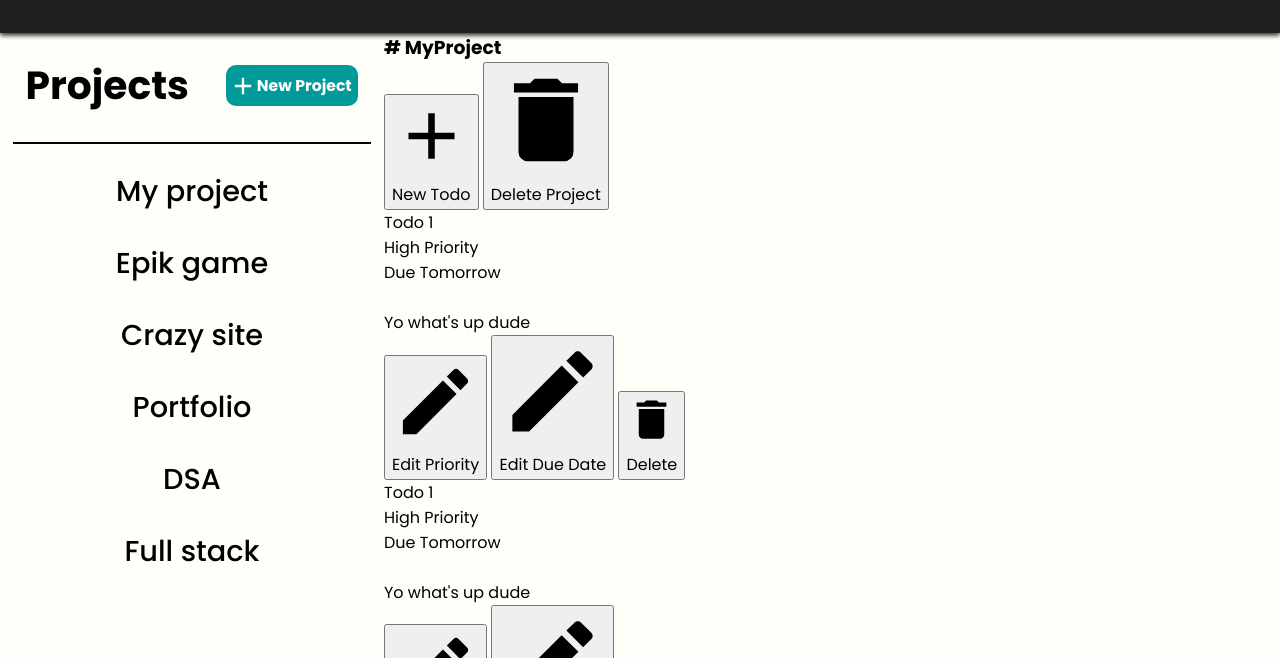
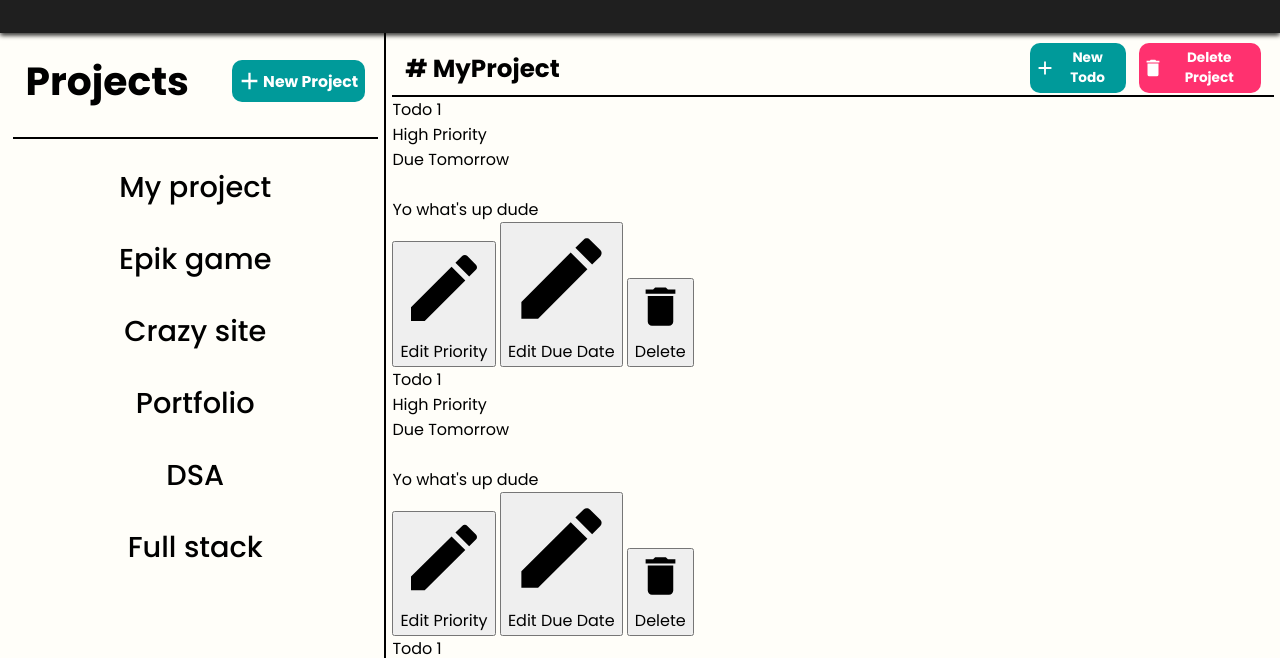
Before and after one commit to Ani0o/odin-todo-list, a website built with webpack: page src/template.html in a window 1280 px wide. Shown: the part 111-769 px from the top of the page. Built offline with nearby package versions, Linux system fonts and the light colour scheme.

Commit message:
Add styles for the header of the todo section

```diff
--- a/src/styles.css
+++ b/src/styles.css
@@ -56,7 +56,8 @@ button, input {
 .side-nav {
     display: grid;
     grid-template-rows: 10vh 1fr;
-    padding: 1vw 1vw;
+    padding: 1vh 1vw;
+    padding-right: 0.5vw;
 }
 
 /* Nav Header */
@@ -138,3 +139,92 @@ button, input {
     border: 1px solid gray;
     background-color: rgb(214, 254, 230);
 }
+
+
+/* Todo Section */
+
+.todo-section {
+    display: grid;
+    grid-template-rows: 7vh 1fr;
+    padding: 1vh 0.5vw;
+    border-left: 2px solid black;
+}
+
+/* Todo Section Header */
+
+.todo-section-header {
+    display: flex;
+    justify-content: space-between;
+    align-items: center;
+    padding: 0 1vw;
+    border-bottom: 2px solid black;
+}
+
+.selected-project {
+    font-size: calc(0.5rem + 0.8vw + 0.8vh);
+    font-weight: bold;
+}
+
+.todo-section-header-buttons {
+    display: flex;
+    gap: 1vw;
+    width: 18vw;
+}
+
+.new-todo-button {
+    font-size: calc(0.2rem + 0.5vw + 0.5vh);
+    font-weight: bold;
+    padding: 2% 3%;
+    padding-left: 1.5%;
+    border: none;
+    border-radius: 10px;
+    background-color: rgb(0, 154, 154);
+    color: white;
+    cursor: pointer;
+
+    display: flex;
+    justify-content: center;
+    align-items: center;
+}
+
+.new-todo-button img {
+    width: calc(10px + 0.6vw + 0.6vh);
+    filter: invert(100%) sepia(0%) saturate(7500%) hue-rotate(125deg) brightness(109%) contrast(110%);
+}
+
+.new-todo-button:hover {
+    background-color: rgb(0, 134, 134);
+}
+
+.new-todo-button:active {
+    background-color: rgb(0, 154, 154);
+}
+
+.delete-project-button {
+    font-size: calc(0.2rem + 0.5vw + 0.5vh);
+    font-weight: bold;
+    padding: 2% 3%;
+    padding-left: 1.5%;
+    border: none;
+    border-radius: 10px;
+    background-color: rgb(255, 49, 111);
+    color: white;
+    cursor: pointer;
+
+    display: flex;
+    justify-content: center;
+    align-items: center;
+}
+
+.delete-project-button img {
+    width: calc(10px + 0.6vw + 0.6vh);
+    filter: invert(100%) sepia(0%) saturate(7500%) hue-rotate(125deg) brightness(109%) contrast(110%);
+}
+
+.delete-project-button:hover {
+    background-color: rgb(235, 29, 91);
+}
+
+.delete-project-button:active {
+    background-color: rgb(255, 49, 111);
+}
--- a/src/template.html
+++ b/src/template.html
@@ -34,7 +34,7 @@
     <div class="todo-section">
         <div class="todo-section-header">
             <h3 class="selected-project"># MyProject</h3>
-            <div todo-section-header-buttons>
+            <div class="todo-section-header-buttons">
                 <button class="new-todo-button"><img src="./icons/plus.svg">New Todo</button>
                 <button class="delete-project-button"><img src="./icons/delete.svg">Delete Project</button>
             </div>
```
